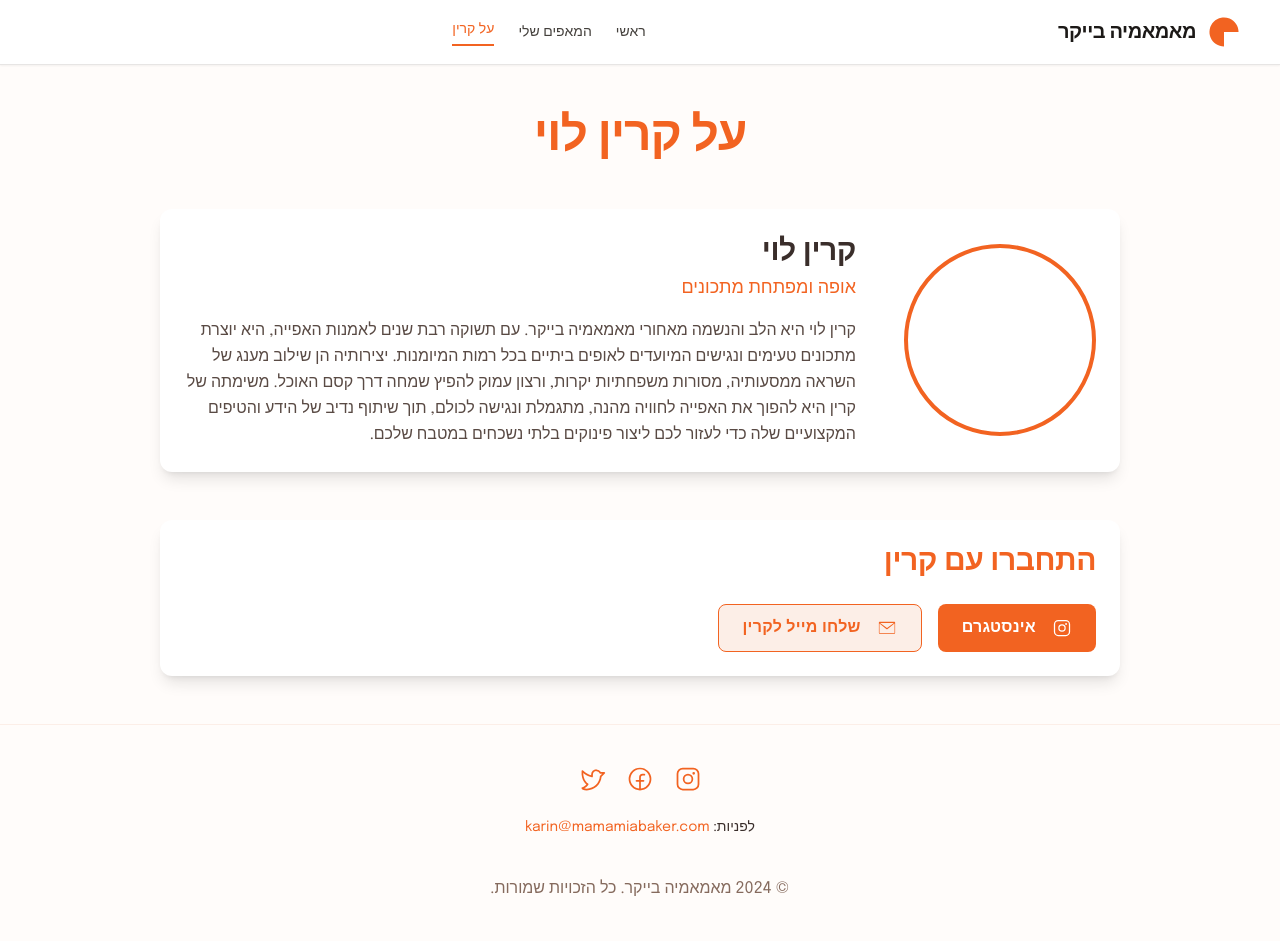
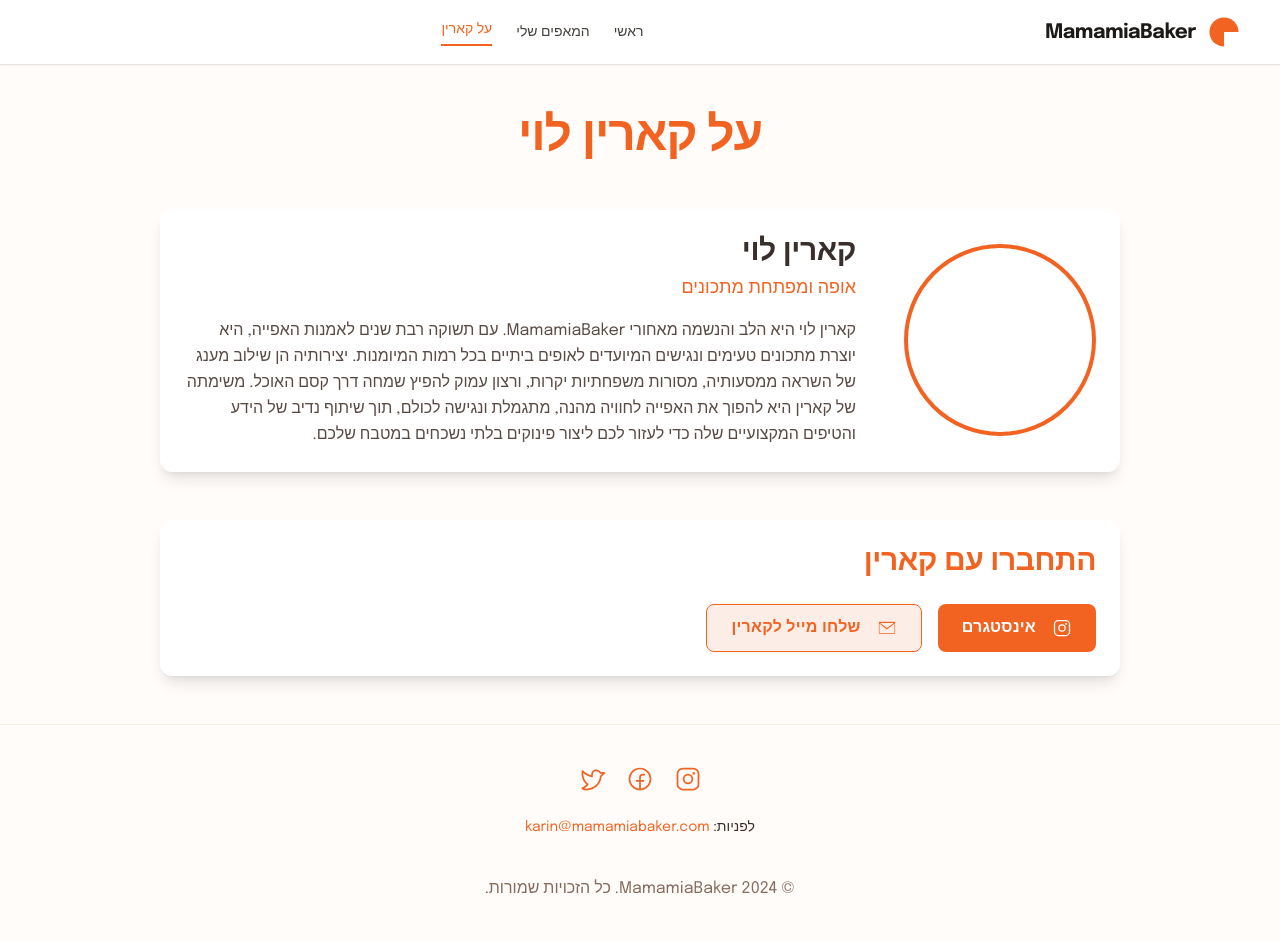
Before and after one commit to Uri-Rosen/MamamiaBaker, a plain HTML site: page about.html in a window 1280 px wide. Drawn offline with nearby package versions, Linux system fonts and the light colour scheme.

Commit message:
Changed Karin Name And MamamiaBaker to English

```diff
--- a/about.html
+++ b/about.html
@@ -5,7 +5,7 @@
     <meta content="width=device-width, initial-scale=1.0" name="viewport"/>
     <link crossorigin="" href="https://fonts.gstatic.com/" rel="preconnect"/>
     <link as="style" href="https://fonts.googleapis.com/css2?display=swap&family=Epilogue%3Awght%40400%3B500%3B700%3B900&family=Noto+Sans%3Awght%40400%3B500%3B700%3B900" onload="this.rel='stylesheet'" rel="stylesheet"/>
-    <title>מאמאמיה בייקר - על קרין לוי</title>
+    <title>MamamiaBaker - על קארין לוי</title>
     <link href="images/favicon.ico" rel="icon" type="image/x-icon"/>
     <script src="https://cdn.tailwindcss.com?plugins=forms,container-queries"></script>
     <link rel="stylesheet" href="style.css">
@@ -18,12 +18,12 @@
                 <div class="size-8 custom-text-orange">
                     <svg fill="none" viewBox="0 0 48 48" xmlns="http://www.w3.org/2000/svg"><path d="M24 45.8096C19.6865 45.8096 15.4698 44.5305 11.8832 42.134C8.29667 39.7376 5.50128 36.3314 3.85056 32.3462C2.19985 28.361 1.76794 23.9758 2.60947 19.7452C3.451 15.5145 5.52816 11.6284 8.57829 8.5783C11.6284 5.52817 15.5145 3.45101 19.7452 2.60948C23.9758 1.76795 28.361 2.19986 32.3462 3.85057C36.3314 5.50129 39.7376 8.29668 42.134 11.8833C44.5305 15.4698 45.8096 19.6865 45.8096 24L24 24L24 45.8096Z" fill="currentColor"></path></svg>
                 </div>
-                <h1 class="text-stone-900 text-xl font-bold leading-tight tracking-tight">מאמאמיה בייקר</h1>
+                <h1 class="text-stone-900 text-xl font-bold leading-tight tracking-tight">MamamiaBaker</h1>
             </a>
             <nav class="hidden md:flex items-center gap-6">
                 <a class="text-stone-700 text-sm font-medium leading-normal hover-text-orange-dark transition-colors" href="index.html">ראשי</a>
                 <a class="text-stone-700 text-sm font-medium leading-normal hover-text-orange-dark transition-colors" href="recipes.html">המאפים שלי</a>
-                <a class="active-nav-link text-stone-700 text-sm font-medium leading-normal hover-text-orange-dark transition-colors" href="about.html">על קרין</a>
+                <a class="active-nav-link text-stone-700 text-sm font-medium leading-normal hover-text-orange-dark transition-colors" href="about.html">על קארין</a>
             </nav>
             <div class="flex items-center gap-2">
                 <button aria-label="תפריט" aria-expanded="false" class="mobile-menu-button md:hidden flex items-center justify-center rounded-full h-10 w-10 bg-stone-100 text-stone-700 hover:bg-stone-200 transition-colors" data-target-menu="mobile-nav-menu-about">
@@ -33,27 +33,27 @@
             <div id="mobile-nav-menu-about" class="mobile-nav-menu hidden md:hidden absolute bg-white shadow-lg p-4 w-full text-start">
                 <a href="index.html" class="block py-2 px-3 text-stone-700 hover-text-orange-dark transition-colors">ראשי</a>
                 <a href="recipes.html" class="block py-2 px-3 text-stone-700 hover-text-orange-dark transition-colors">המאפים שלי</a>
-                <a href="about.html" class="block py-2 px-3 text-stone-700 hover-text-orange-dark transition-colors active-nav-link">על קרין</a>
+                <a href="about.html" class="block py-2 px-3 text-stone-700 hover-text-orange-dark transition-colors active-nav-link">על קארין</a>
             </div>
         </header>
 
         <main class="px-10 md:px-20 lg:px-40 flex flex-1 justify-center py-12">
             <div class="layout-content-container flex flex-col max-w-[960px] flex-1">
-                <h1 class="text-[#f26321] tracking-tight text-4xl md:text-5xl font-bold leading-tight mb-12 text-center">על קרין לוי</h1>
+                <h1 class="text-[#f26321] tracking-tight text-4xl md:text-5xl font-bold leading-tight mb-12 text-center">על קארין לוי</h1>
                 <div class="flex flex-col md:flex-row items-center gap-8 md:gap-12 mb-12 p-6 bg-white rounded-xl shadow-lg">
                     <div class="flex-shrink-0">
                         <div class="bg-center bg-no-repeat aspect-square bg-cover rounded-full h-40 w-40 md:h-48 md:w-48 border-4 border-[#f26321]" style='background-image: url("images/karin-levy-profile-about.jpg");'></div>
                     </div>
                     <div class="text-center md:text-start">
-                        <p class="text-[#3A2E2B] text-3xl font-bold leading-tight tracking-[-0.015em]">קרין לוי</p>
+                        <p class="text-[#3A2E2B] text-3xl font-bold leading-tight tracking-[-0.015em]">קארין לוי</p>
                         <p class="text-[#f26321] text-lg font-medium leading-normal mt-1">אופה ומפתחת מתכונים</p>
                         <p class="text-[#594A44] text-base font-normal leading-relaxed mt-4">
-                            קרין לוי היא הלב והנשמה מאחורי מאמאמיה בייקר. עם תשוקה רבת שנים לאמנות האפייה, היא יוצרת מתכונים טעימים ונגישים המיועדים לאופים ביתיים בכל רמות המיומנות. יצירותיה הן שילוב מענג של השראה ממסעותיה, מסורות משפחתיות יקרות, ורצון עמוק להפיץ שמחה דרך קסם האוכל. משימתה של קרין היא להפוך את האפייה לחוויה מהנה, מתגמלת ונגישה לכולם, תוך שיתוף נדיב של הידע והטיפים המקצועיים שלה כדי לעזור לכם ליצור פינוקים בלתי נשכחים במטבח שלכם.
+                            קארין לוי היא הלב והנשמה מאחורי MamamiaBaker. עם תשוקה רבת שנים לאמנות האפייה, היא יוצרת מתכונים טעימים ונגישים המיועדים לאופים ביתיים בכל רמות המיומנות. יצירותיה הן שילוב מענג של השראה ממסעותיה, מסורות משפחתיות יקרות, ורצון עמוק להפיץ שמחה דרך קסם האוכל. משימתה של קארין היא להפוך את האפייה לחוויה מהנה, מתגמלת ונגישה לכולם, תוך שיתוף נדיב של הידע והטיפים המקצועיים שלה כדי לעזור לכם ליצור פינוקים בלתי נשכחים במטבח שלכם.
                         </p>
                     </div>
                 </div>
                 <section class="bg-white p-6 rounded-xl shadow-lg">
-                    <h2 class="text-[#f26321] text-2xl md:text-3xl font-bold leading-tight tracking-[-0.015em] mb-6 text-center md:text-start">התחברו עם קרין</h2>
+                    <h2 class="text-[#f26321] text-2xl md:text-3xl font-bold leading-tight tracking-[-0.015em] mb-6 text-center md:text-start">התחברו עם קארין</h2>
                     <div class="flex flex-col sm:flex-row items-center justify-center md:justify-start gap-4">
                         <a class="flex items-center justify-center gap-2 min-w-[150px] max-w-[480px] cursor-pointer overflow-hidden rounded-lg h-12 px-6 bg-[#f26321] text-white text-base font-semibold leading-normal tracking-[0.015em] hover:bg-[#E05216] transition-colors" href="#instagram-karin">
                             <svg class="me-2" fill="currentColor" height="20px" viewBox="0 0 256 256" width="20px" xmlns="http://www.w3.org/2000/svg"><path d="M128,80a48,48,0,1,0,48,48A48.05,48.05,0,0,0,128,80Zm0,80a32,32,0,1,1,32-32A32,32,0,0,1,128,160ZM176,24H80A56.06,56.06,0,0,0,24,80v96a56.06,56.06,0,0,0,56,56h96a56.06,56.06,0,0,0,56-56V80A56.06,56.06,0,0,0,176,24Zm40,152a40,40,0,0,1-40,40H80a40,40,0,0,1-40-40V80A40,40,0,0,1,80,40h96a40,40,0,0,1,40,40ZM192,76a12,12,0,1,1-12-12A12,12,0,0,1,192,76Z"></path></svg>
@@ -61,7 +61,7 @@
                         </a>
                         <a class="flex items-center justify-center gap-2 min-w-[150px] max-w-[480px] cursor-pointer overflow-hidden rounded-lg h-12 px-6 bg-[#FCEEE7] text-[#f26321] text-base font-semibold leading-normal tracking-[0.015em] hover:bg-[#FADBCB] transition-colors border border-[#f26321]" href="mailto:karin@mamamiabaker.com">
                             <svg class="me-2" fill="currentColor" height="20px" viewBox="0 0 256 256" width="20px" xmlns="http://www.w3.org/2000/svg"><path d="M224,48H32a8,8,0,0,0-8,8V192a8,8,0,0,0,8,8H224a8,8,0,0,0,8-8V56A8,8,0,0,0,224,48Zm-8,16L128,128,40,64ZM32,192V70.25l90.39,72.31a8,8,0,0,0,9.22,0L224,70.25V192Z"></path></svg>
-                            שלחו מייל לקרין
+                            שלחו מייל לקארין
                         </a>
                     </div>
                 </section>
@@ -91,7 +91,7 @@
                     <div class="text-sm mb-4">
                         <p>לפניות: <a href="mailto:karin@mamamiabaker.com" class="hover:text-white custom-text-orange">karin@mamamiabaker.com</a></p>
                     </div>
-                    <p class="text-[#856A5D] text-base font-normal leading-normal">© 2024 מאמאמיה בייקר. כל הזכויות שמורות.</p>
+                    <p class="text-[#856A5D] text-base font-normal leading-normal">© 2024 MamamiaBaker. כל הזכויות שמורות.</p>
                 </div>
             </div>
         </footer>
```
